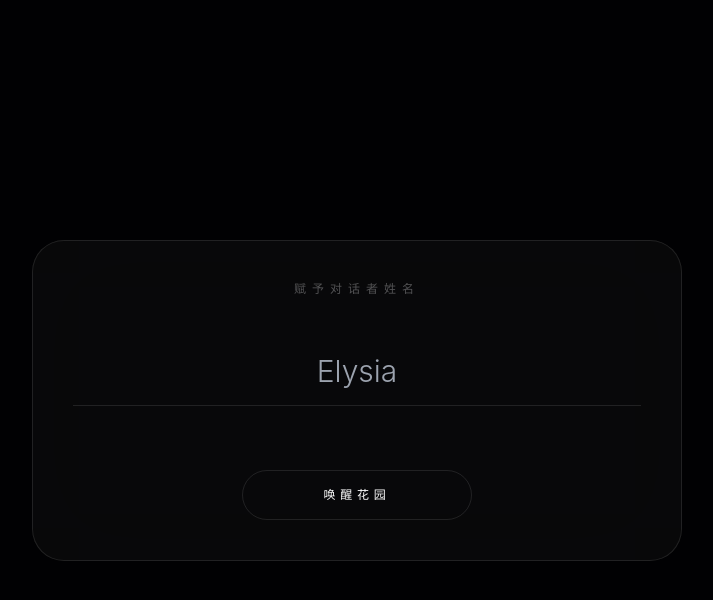
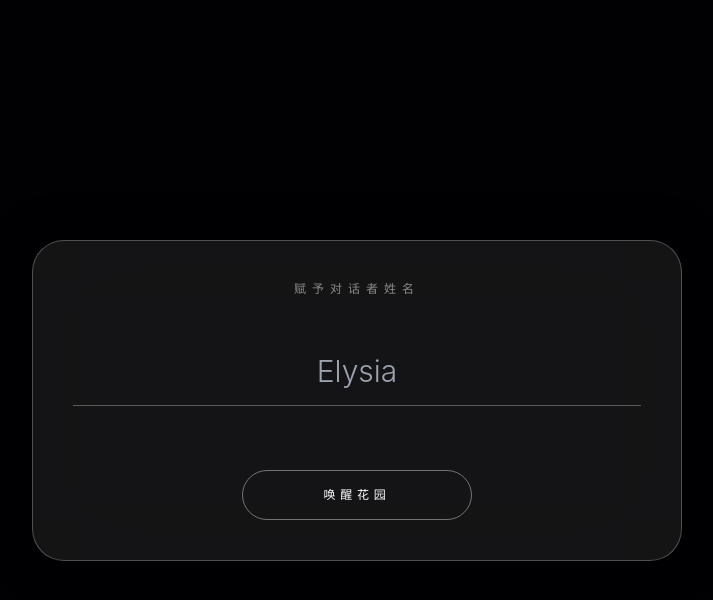
Before and after one commit to jenny0208/Phantom-Garden, a FastAPI app: page / in a window 1280 px wide. Shown: the top 600 px of the page, without its empty margins (283-996 px from the left). Run offline with FastAPI, Linux system fonts and the light colour scheme; some libraries are stand-ins or nearby versions.

Commit message:
Update index.html

```diff
--- a/templates/index.html
+++ b/templates/index.html
@@ -9,39 +9,54 @@
         body { margin: 0; background: #010103; color: #fff; overflow: hidden; font-family: 'Inter', sans-serif; transition: background 2s; }
         canvas { display: block; position: fixed; inset: 0; z-index: 0; }
 
+        /* 增强显色度的玻璃卡片 */
+        .glass-panel {
+            background: rgba(255, 255, 255, 0.08); /* 提升背景亮度 */
+            backdrop-filter: blur(60px);
+            border: 1px solid rgba(255, 255, 255, 0.25); /* 强化边框显色度 */
+            border-radius: 32px;
+            width: 95%; max-width: 650px; padding: 40px;
+            box-shadow: 0 0 40px rgba(0,0,0,0.5); /* 增加深度感 */
+        }
+
         #scroll-wrapper { position: fixed; inset: 0; z-index: 10; overflow-x: auto; display: flex; align-items: center; padding: 0 10vw; scrollbar-width: none; transition: opacity 0.8s; }
-        #gallery-tracks { display: flex; align-items: center; position: relative; padding-bottom: 150px; }
 
-        #timeline-container { position: absolute; bottom: 80px; left: 0; height: 40px; display: flex; align-items: center; pointer-events: none; }
-        #timeline-line { position: absolute; top: 20px; height: 1px; background: rgba(255,255,255,0.1); width: 30000px; transition: 1s; }
-        .time-mark { position: absolute; display: flex; flex-direction: column; align-items: center; transform: translateX(-50%); }
-        .time-node { width: 6px; height: 6px; background: #3b82f6; border-radius: 50%; box-shadow: 0 0 10px #3b82f6; transition: 1s; }
-        .time-label { color: rgba(255,255,255,0.3); font-size: 12px; margin-top: 10px; font-family: monospace; }
+        /* 提升时间轴显色度 */
+        #timeline-line { position: absolute; top: 20px; height: 1px; background: rgba(255,255,255,0.3); width: 30000px; transition: 1s; }
+        .time-node { width: 8px; height: 8px; background: #3b82f6; border-radius: 50%; box-shadow: 0 0 15px #3b82f6; transition: 1s; }
+        .time-label { color: rgba(255,255,255,0.6); font-size: 12px; margin-top: 10px; font-family: monospace; }
 
-        .memory-card { flex: 0 0 320px; height: 460px; background: rgba(255, 255, 255, 0.02); border: 1px solid rgba(255, 255, 255, 0.08); margin-right: 100px; border-radius: 24px; overflow: hidden; backdrop-filter: blur(20px); cursor: pointer; transition: 0.4s; }
-        .card-img { width: 100%; height: 240px; background-size: cover; background-position: center; opacity: 0.5; }
+        .memory-card {
+            flex: 0 0 320px; height: 460px;
+            background: rgba(255, 255, 255, 0.05);
+            border: 1px solid rgba(255, 255, 255, 0.15);
+            margin-right: 100px; border-radius: 24px; overflow: hidden; backdrop-filter: blur(20px); cursor: pointer; transition: 0.4s;
+        }
+        .memory-card:hover { border-color: rgba(59, 130, 246, 0.8); }
 
-        /* 音乐控制常驻按钮 */
-        #music-toggle { position: fixed; bottom: 30px; right: 30px; z-index: 100; width: 50px; height: 50px; border-radius: 50%; background: rgba(255,255,255,0.05); border: 1px solid rgba(255,255,255,0.1); display: none; align-items: center; justify-content: center; cursor: pointer; transition: 0.3s; }
-        .music-bar { width: 3px; height: 15px; background: #3b82f6; margin: 0 2px; }
+        /* 音乐控制常驻按钮（发光增强） */
+        #music-toggle {
+            position: fixed; bottom: 30px; right: 30px; z-index: 100;
+            width: 50px; height: 50px; border-radius: 50%;
+            background: rgba(255,255,255,0.1);
+            border: 1px solid rgba(255,255,255,0.3);
+            display: none; align-items: center; justify-content: center; cursor: pointer; transition: 0.3s;
+        }
+        .music-bar { width: 3px; height: 15px; background: #3b82f6; margin: 0 2px; box-shadow: 0 0 10px #3b82f6; }
         .playing .music-bar { animation: bar-rise 1s infinite ease-in-out; }
         @keyframes bar-rise { 0%, 100% { height: 6px; } 50% { height: 18px; } }
 
         /* 崩坏状态视觉设定 */
-        .collapse { background: #0a0000 !important; }
-        .collapse #timeline-line { background: rgba(220, 38, 38, 0.2); }
-        .collapse .time-node { background: #dc2626; box-shadow: 0 0 10px #dc2626; }
-        .collapse .ai-msg { color: #f87171 !important; }
+        .collapse { background: #1a0000 !important; }
+        .collapse .glass-panel { border-color: rgba(220, 38, 38, 0.5); background: rgba(220, 38, 38, 0.05); }
+        .collapse #timeline-line { background: rgba(220, 38, 38, 0.4); }
+        .collapse .time-node { background: #dc2626; box-shadow: 0 0 15px #dc2626; }
 
-        .system-tools { position: fixed; top: 30px; left: 30px; z-index: 100; display: flex; gap: 15px; opacity: 0; transition: 0.5s; }
-        .system-tools:hover { opacity: 0.6; }
-        .tool-btn { font-size: 10px; border: 1px solid rgba(255,255,255,0.2); padding: 6px 16px; border-radius: 30px; cursor: pointer; letter-spacing: 0.2em; text-transform: uppercase; }
+        .system-tools { position: fixed; top: 30px; left: 30px; z-index: 100; display: flex; gap: 15px; opacity: 0.8; }
+        .tool-btn { font-size: 10px; border: 1px solid rgba(255,255,255,0.4); padding: 6px 16px; border-radius: 30px; cursor: pointer; background: rgba(0,0,0,0.3); }
 
-        #focus-panel { position: fixed; inset: 0; z-index: 15; display: none; flex-direction: column; align-items: center; justify-content: center; background: rgba(0,0,0,0.95); }
-        .glass-panel { background: rgba(255, 255, 255, 0.03); backdrop-filter: blur(50px); border: 1px solid rgba(255, 255, 255, 0.1); border-radius: 32px; width: 95%; max-width: 650px; padding: 40px; }
-
-        .ai-msg { color: #93c5fd; margin-bottom: 24px; font-size: 15px; }
-        .user-msg { color: rgba(255,255,255,0.4); text-align: right; margin-bottom: 24px; font-size: 15px; }
+        .ai-msg { color: #bfdbfe; margin-bottom: 24px; font-size: 15px; text-shadow: 0 0 10px rgba(147, 197, 253, 0.3); }
+        .user-msg { color: rgba(255,255,255,0.7); text-align: right; margin-bottom: 24px; font-size: 15px; }
     </style>
 </head>
 <body>
@@ -58,9 +73,9 @@
 
     <div id="setup-overlay" class="fixed inset-0 z-[150] bg-[#010103] flex items-center justify-center">
         <div class="glass-panel text-center">
-            <h2 class="text-xs tracking-[0.5em] mb-10 text-white/30 uppercase">赋予对话者姓名</h2>
-            <input type="text" id="ai-name-input" class="bg-transparent border-b border-white/10 w-full text-center py-4 outline-none mb-16 text-3xl font-light" placeholder="Elysia">
-            <button onclick="startGarden()" class="border border-white/10 px-20 py-4 rounded-full text-xs tracking-[0.4em] hover:bg-white/5 transition uppercase">唤醒花园</button>
+            <h2 class="text-xs tracking-[0.5em] mb-10 text-white/50 uppercase">赋予对话者姓名</h2>
+            <input type="text" id="ai-name-input" class="bg-transparent border-b border-white/30 w-full text-center py-4 outline-none mb-16 text-3xl font-light text-white" placeholder="Elysia">
+            <button onclick="startGarden()" class="border border-white/40 px-20 py-4 rounded-full text-xs tracking-[0.4em] hover:bg-white/10 transition uppercase">唤醒花园</button>
         </div>
     </div>
 
@@ -69,27 +84,27 @@
 
     <div id="focus-panel">
         <div class="glass-panel">
-            <div id="dialogue-container" class="max-h-[350px] overflow-y-auto mb-8 pr-4 scrollbar-hide"></div>
+            <div id="dialogue-container" class="max-h-[350px] overflow-y-auto mb-8 pr-4"></div>
 
-            <div id="input-area" class="flex items-center border-t border-white/5 pt-8 mb-12">
-                <input type="text" id="user-input" class="bg-transparent flex-1 outline-none text-white/80" placeholder="..." autocomplete="off">
-                <button onclick="handleSend()" class="ml-4 text-white/30 hover:text-blue-500 transition-all">
-                    <svg width="20" height="20" viewBox="0 0 24 24" fill="none" stroke="currentColor" stroke-width="1.5" stroke-linecap="round" stroke-linejoin="round">
+            <div id="input-area" class="flex items-center border-t border-white/10 pt-8 mb-12">
+                <input type="text" id="user-input" class="bg-transparent flex-1 outline-none text-white text-lg" placeholder="Type..." autocomplete="off">
+                <button onclick="handleSend()" class="ml-4 text-white/60 hover:text-blue-400 transition-all">
+                    <svg width="24" height="24" viewBox="0 0 24 24" fill="none" stroke="currentColor" stroke-width="2" stroke-linecap="round" stroke-linejoin="round">
                         <line x1="22" y1="2" x2="11" y2="13"></line>
                         <polygon points="22 2 15 22 11 13 2 9 22 2"></polygon>
                     </svg>
                 </button>
             </div>
 
-            <div class="flex justify-between items-center">
-                <button onclick="exitFocusMode()" class="text-[10px] text-white/20 tracking-widest uppercase hover:text-white/50">Back</button>
-                <button id="archive-btn" onclick="finalizeMemory()" class="bg-blue-600/10 border border-blue-500/30 text-blue-400 px-10 py-3 rounded-full text-[10px] tracking-widest uppercase hover:bg-blue-600/20">Archive Memory</button>
+            <div class="flex justify-between items-center mt-4">
+                <button onclick="exitFocusMode()" class="text-[11px] text-white/40 tracking-widest uppercase hover:text-white">Back</button>
+                <button id="archive-btn" onclick="finalizeMemory()" class="bg-blue-600/20 border border-blue-500/50 text-blue-300 px-10 py-3 rounded-full text-[11px] tracking-widest uppercase hover:bg-blue-600/40">Archive Memory</button>
             </div>
         </div>
     </div>
 
     <div class="fixed bottom-16 w-full flex justify-center z-20">
-        <label id="upload-btn" class="cursor-pointer bg-white/5 border border-white/10 px-16 py-5 rounded-full text-[10px] tracking-[0.4em] text-white/30 hover:text-white transition hidden">
+        <label id="upload-btn" class="cursor-pointer bg-white/10 border border-white/20 px-16 py-5 rounded-full text-[11px] tracking-[0.4em] text-white/60 hover:text-white hover:bg-white/20 transition hidden">
             开启新的记忆切片 <input type="file" id="img-upload" class="hidden" accept="image/*">
         </label>
     </div>
@@ -103,11 +118,11 @@
             if(n) aiName = n;
 
             const music = document.getElementById('bg-music');
-            music.volume = 0.4;
+            music.volume = 0.5;
             music.play().then(() => {
                 isMusicPlaying = true;
                 document.getElementById('music-toggle').classList.add('playing');
-            }).catch(e => console.log("Audio play blocked"));
+            }).catch(e => console.log("Audio blocked"));
 
             document.getElementById('setup-overlay').style.display = 'none';
             document.getElementById('music-toggle').style.display = 'flex';
@@ -119,7 +134,7 @@
             const urlParams = new URLSearchParams(window.location.search);
             const data = urlParams.get('data') ?
                 JSON.parse(decodeURIComponent(escape(atob(urlParams.get('data'))))) :
-                JSON.parse(localStorage.getItem('phantom_garden_save'));
+                JSON.parse(localStorage.getItem('phantom_garden_v2'));
 
             if(data) applyState(data);
         }
@@ -133,7 +148,7 @@
         }
 
         function saveLocal() {
-            localStorage.setItem('phantom_garden_save', JSON.stringify({ aiName, memoryCount, cards: savedCards }));
+            localStorage.setItem('phantom_garden_v2', JSON.stringify({ aiName, memoryCount, cards: savedCards }));
         }
 
         function generateShareLink() {
@@ -145,7 +160,7 @@
         function checkCollapse() {
             if (memoryCount >= 10) {
                 document.body.classList.add('collapse');
-                if(points) points.material.color.setHex(0xff3333);
+                if(points) points.material.color.setHex(0xff4444);
             }
         }
 
@@ -165,6 +180,7 @@
             document.getElementById('container').appendChild(renderer.domElement);
             animate();
         }
+
         function animate() { requestAnimationFrame(animate); if(points) points.rotation.y += 0.0006; renderer.render(scene, camera); }
 
         function setupParticles(imgSrc) {
@@ -184,7 +200,7 @@
                 }
                 geo.setAttribute('position', new THREE.Float32BufferAttribute(pos, 3));
                 geo.setAttribute('color', new THREE.Float32BufferAttribute(cols, 3));
-                points = new THREE.Points(geo, new THREE.PointsMaterial({size: 0.9, vertexColors: true, transparent: true, opacity: 0.7}));
+                points = new THREE.Points(geo, new THREE.PointsMaterial({size: 1.0, vertexColors: true, transparent: true, opacity: 0.8}));
                 scene.add(points);
                 checkCollapse();
             };
@@ -207,13 +223,14 @@
             document.getElementById('dialogue-container').innerHTML += `<div class="user-msg">${text}</div>`;
             input.value = '';
 
+            // 后端对接点
             const res = await fetch('/chat', {
                 method: 'POST',
                 headers: { 'Content-Type': 'application/json' },
                 body: JSON.stringify({ message: text, history: currentHistory, ai_name: aiName, memory_count: memoryCount })
             });
             const data = await res.json();
-            const suffix = (memoryCount >= 10) ? " <br><small style='opacity:0.3'>[LOGIC_OVERFLOW]</small>" : "";
+            const suffix = (memoryCount >= 10) ? " <br><small style='opacity:0.4'>[LOGIC_OVERFLOW]</small>" : "";
             document.getElementById('dialogue-container').innerHTML += `<div class="ai-msg">${aiName}: ${data.reply}${suffix}</div>`;
             currentHistory.push({role: "user", content: text}, {role: "assistant", content: data.reply});
             document.getElementById('dialogue-container').scrollTop = 9999;
@@ -230,7 +247,7 @@
         function renderCard(data) {
             const card = document.createElement('div');
             card.className = "memory-card";
-            card.innerHTML = `<div class="card-img" style="background-image:url(${data.img})"></div><div class="p-8"><div class="text-blue-400 font-bold mb-2 tracking-widest text-sm">${data.title}</div><div class="text-white/20 text-[9px]">FRAG_${data.index}</div></div>`;
+            card.innerHTML = `<div class="card-img" style="background-image:url(${data.img})"></div><div class="p-8"><div class="text-blue-400 font-bold mb-2 tracking-widest text-sm">${data.title}</div><div class="text-white/40 text-[9px]">FRAG_${data.index}</div></div>`;
             card.onclick = () => {
                 setupParticles(data.img);
                 document.getElementById('dialogue-container').innerHTML = data.history.map(m => `<div class="${m.role==='user'?'user-msg':'ai-msg'}">${m.role==='user'?'':aiName+': '}${m.content}</div>`).join('');
```
